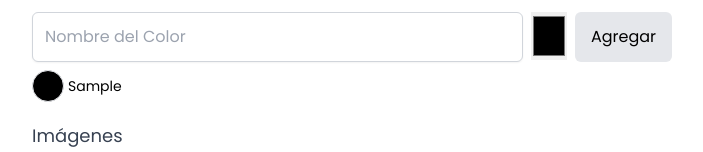
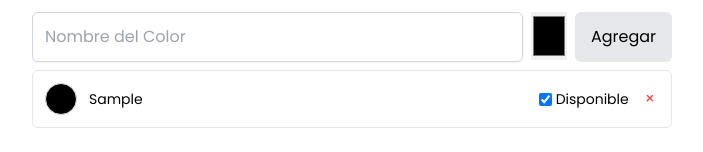
Before and after one commit to federeito/valentino-admin, a Next.js app: page /products/new in a window 1280 px wide. Both pictures are taken after typing "Sample" into the empty fields and a click on the button "Agregar". Shown: the part 784-936 px from the top of the page, without its empty margins (288-991 px from the left). Built offline with nearby package versions, Linux system fonts and the light colour scheme; no server answers; the database is empty.

Commit message:
Stock x color

```diff
--- a/components/Product.js
+++ b/components/Product.js
@@ -31,6 +31,17 @@ export default function Product({
     const [newColorCode, setNewColorCode] = useState('#000000');
     const [newColorName, setNewColorName] = useState('');
     const [formErrors, setFormErrors] = useState({});
+
+    // Initialize existing colors with available property if missing
+    useEffect(() => {
+        if (existingColors && existingColors.length > 0) {
+            const colorsWithAvailable = existingColors.map(color => ({
+                ...color,
+                available: color.available !== undefined ? color.available : true
+            }));
+            setColors(colorsWithAvailable);
+        }
+    }, [existingColors]);
 
     // Add function to check for duplicate product codes
     const checkDuplicateCode = async (code) => {
@@ -155,7 +166,11 @@ export default function Product({
 
     function addColor() {
         if (newColorName && newColorCode) {
-            setColors(prev => [...prev, { name: newColorName, code: newColorCode }]);
+            setColors(prev => [...prev, {
+                name: newColorName,
+                code: newColorCode,
+                available: true
+            }]);
             setNewColorName('');
             setNewColorCode('#000000');
         }
@@ -165,6 +180,13 @@ export default function Product({
         setColors(prev => prev.filter(color => color.code !== colorToRemove.code));
     }
 
+    function toggleColorAvailability(colorCode) {
+        setColors(prev => prev.map(color =>
+            color.code === colorCode
+                ? { ...color, available: !color.available }
+                : color
+        ));
+    }
 
     return <>
         <form onSubmit={createProduct} className="mx-auto max-w-screen-sm">
@@ -256,18 +278,37 @@ export default function Product({
                         Agregar
                     </button>
                 </div>
-                <div className="flex gap-2 flex-wrap">
+                <div className="grid gap-3">
                     {colors.map((color, index) => (
-                        <div key={index} className="flex items-center gap-1">
+                        <div key={index} className="flex items-center gap-3 p-3 border border-gray-200 rounded-md">
                             <div
-                                onClick={() => removeColor(color)}
-                                className="w-8 h-8 rounded-full cursor-pointer border border-gray-200 flex items-center justify-center"
+                                className="w-8 h-8 rounded-full border border-gray-200"
                                 style={{ backgroundColor: color.code }}
                                 title={color.name}
+                            ></div>
+                            <span className="flex-1 text-sm font-medium">{color.name}</span>
+                            <div className="flex items-center gap-2">
+                                <label className="flex items-center gap-1 text-sm">
+                                    <input
+                                        type="checkbox"
+                                        checked={color.available !== false}
+                                        onChange={() => toggleColorAvailability(color.code)}
+                                        className="rounded"
+                                    />
+                                    Disponible
+                                </label>
+                                {color.available === false && (
+                                    <span className="text-xs text-red-500 bg-red-100 px-2 py-1 rounded">Sin stock</span>
+                                )}
+                            </div>
+                            <button
+                                type="button"
+                                onClick={() => removeColor(color)}
+                                className="text-red-500 hover:text-red-700 p-1"
+                                title="Eliminar color"
                             >
-                                <span className="text-white text-sm opacity-0 hover:opacity-100">×</span>
-                            </div>
-                            <span className="text-sm">{color.name}</span>
+                                ×
+                            </button>
                         </div>
                     ))}
                 </div>
--- a/models/Product.js
+++ b/models/Product.js
@@ -7,7 +7,11 @@ const ProductSchema = new Schema({
     Imagenes: [{type: String}],
     Categoria: {type:mongoose.Schema.Types.ObjectId, ref: 'Category'},
     stock: { type: Number, required: true, default: 0 },
-    colors: [{ name: String, code: String }],
+    colors: [{
+        name: String,
+        code: String,
+        available: { type: Boolean, default: true }
+    }],
     código: {type: String, required: false},
 });
 
--- a/pages/api/products.js
+++ b/pages/api/products.js
@@ -10,8 +10,15 @@ export default async function handle(req, res) {
     if (method === 'POST') {
         const { Título, Descripción, Precio, Imagenes, Categoria, stock, colors, código} = req.body;
 
+        // Ensure colors have proper structure with available field
+        const processedColors = colors?.map(color => ({
+            name: color.name,
+            code: color.code,
+            available: color.available !== undefined ? color.available : true
+        })) || [];
+
         const productDoc = await Product.create({
-           Título, Descripción, Precio, Imagenes, Categoria, stock, colors, código
+           Título, Descripción, Precio, Imagenes, Categoria, stock, colors: processedColors, código
         })
 
         res.json(productDoc);
@@ -35,6 +42,13 @@ if (method === 'PUT') {
       Categoria = null;
     }
 
+    // Ensure colors have proper structure with available field
+    const processedColors = colors?.map(color => ({
+        name: color.name,
+        code: color.code,
+        available: color.available !== undefined ? color.available : true
+    })) || [];
+
     // Prepare update object
     const updateData = {
         Título,
@@ -43,7 +57,7 @@ if (method === 'PUT') {
         Imagenes,
         Categoria,
         stock,
-        colors
+        colors: processedColors
     };
 
     // Only include código if it has a meaningful value
```
